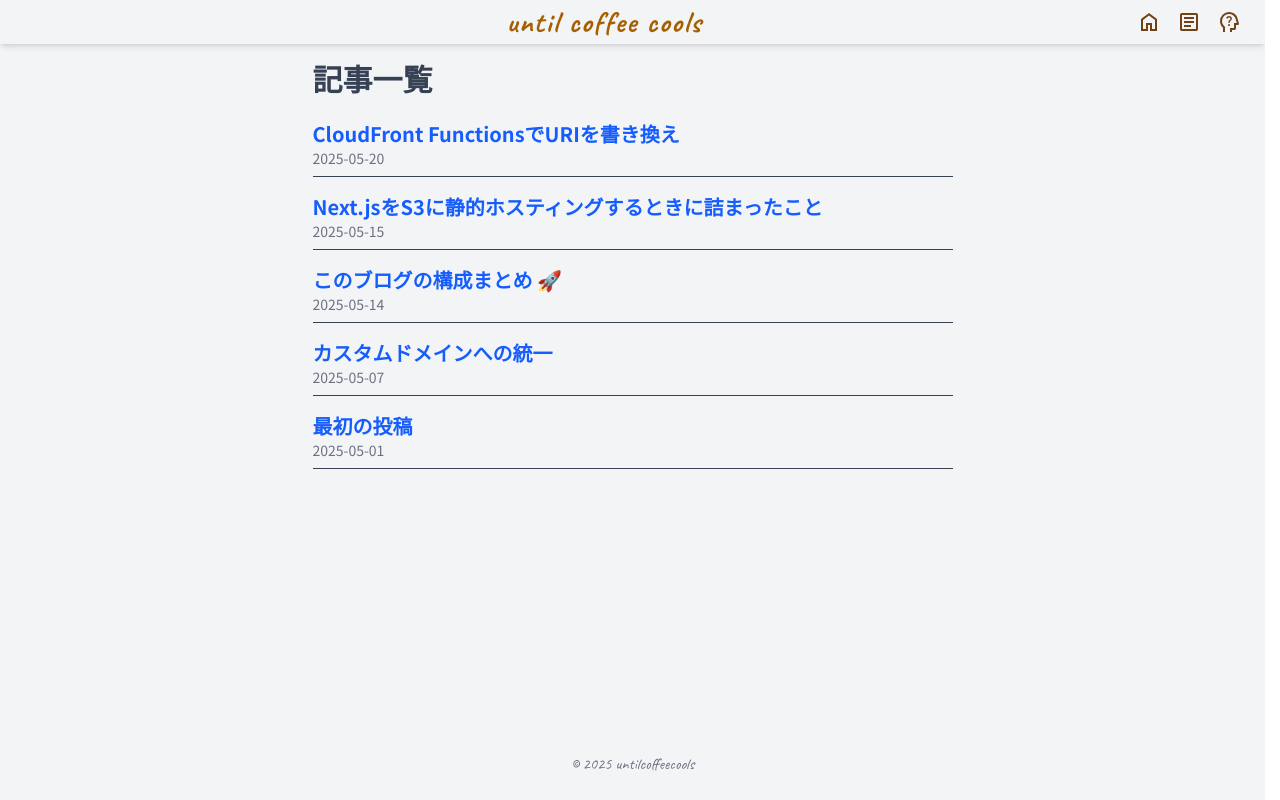
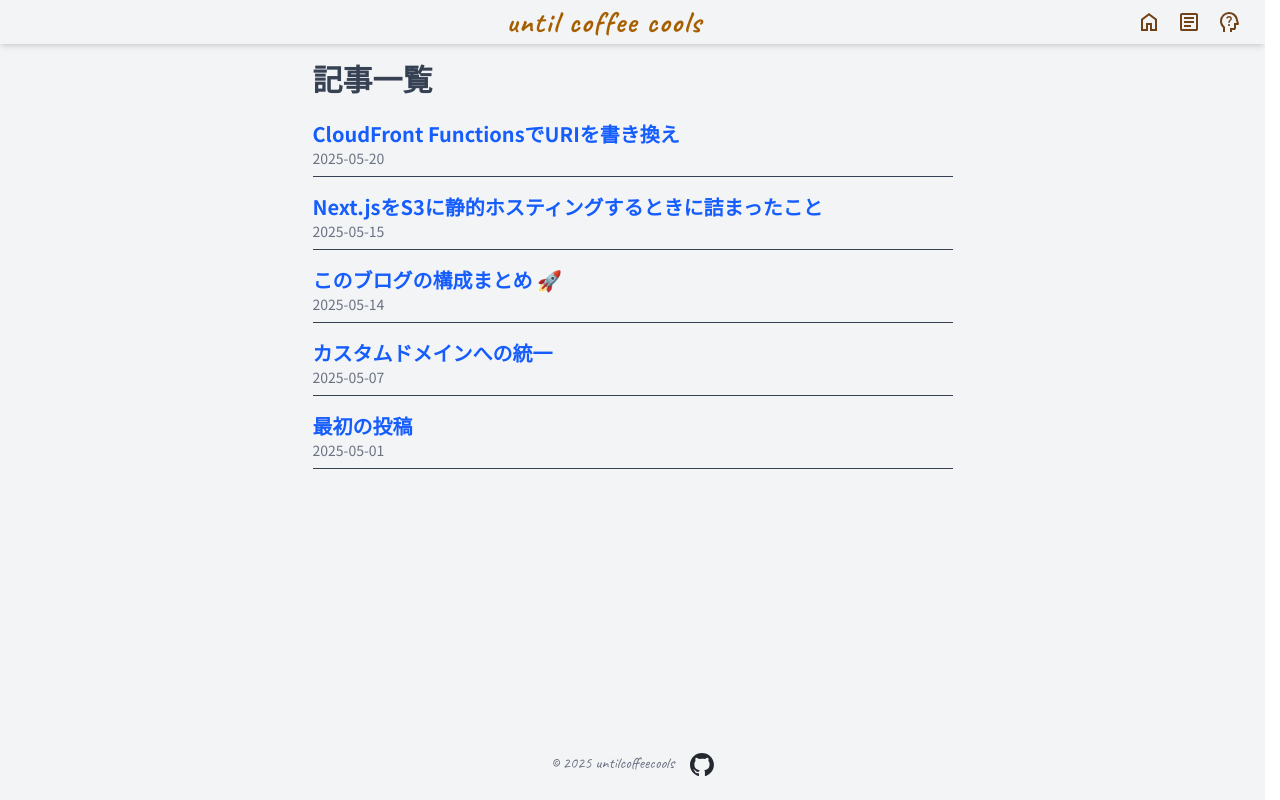
Before and after one commit to endy-key/untilcoffeecools, a Next.js app: page /posts in a window 1280 px wide. Built offline with nearby package versions, Linux system fonts and the light colour scheme; no server answers.

Commit message:
add github repository

```diff
--- a/src/components/Footer/index.tsx
+++ b/src/components/Footer/index.tsx
@@ -1,7 +1,23 @@
+import Image from 'next/image';
+import Link from 'next/link';
+
 export function Footer({ className }: { className: string }) {
     return (
-        <footer className={`p-6 text-center text-gray-500 ${className}`}>
-            &copy; {new Date().getFullYear()} untilcoffeecools
+        <footer className={`p-6 text-center text-gray-500 ${className} flex items-center justify-center`}> {/* flex-colを削除し、横並びにして中央揃え */}
+            <div> {/* mb-2を削除 */}
+                &copy; {new Date().getFullYear()} untilcoffeecools
+            </div>
+            <div className="ml-4"> {/* 左にマージンを追加してコピーライトとの間にスペースを作る */}
+                <Link href="https://github.com/endy-key/untilcoffeecools" target="_blank" rel="noopener noreferrer" aria-label="GitHub Repository" title="GitHub Repository">
+                    <Image
+                        src="/github-mark.svg" // publicディレクトリからのパス
+                        alt="GitHub Icon"
+                        width={24} // アイコンの適切なサイズに調整してください
+                        height={24} // アイコンの適切なサイズに調整してください
+                        className="inline-block hover:opacity-75 transition-opacity"
+                    />
+                </Link>
+            </div>
         </footer>
     );
 }
--- a/src/components/Header/index.tsx
+++ b/src/components/Header/index.tsx
@@ -21,19 +21,19 @@ export function Header({ className }: { className: string }) {
                     {/* 右側のアイコン群 */}
                     <div className="flex items-center space-x-4">
                         {/* ホームアイコン */}
-                        <Link href="/" className="flex items-center justify-center hover:opacity-75 transition-opacity" title="ホーム">
+                        <Link href="/" className="flex items-center justify-center hover:opacity-75 transition-opacity" title="home">
                             <Image
                                 src="/home.svg"
-                                alt="ホーム"
+                                alt="home"
                                 width={24}
                                 height={24}
                             />
                         </Link>
                         {/* 投稿一覧アイコン */}
-                        <Link href="/posts" className="flex items-center justify-center hover:opacity-75 transition-opacity" title="投稿一覧">
+                        <Link href="/posts" className="flex items-center justify-center hover:opacity-75 transition-opacity" title="記事一覧">
                             <Image
                                 src="/article.svg"
-                                alt="投稿一覧"
+                                alt="記事一覧"
                                 width={24}
                                 height={24}
                             />
```
Also changed, not shown: public/github-mark.svg (added).
